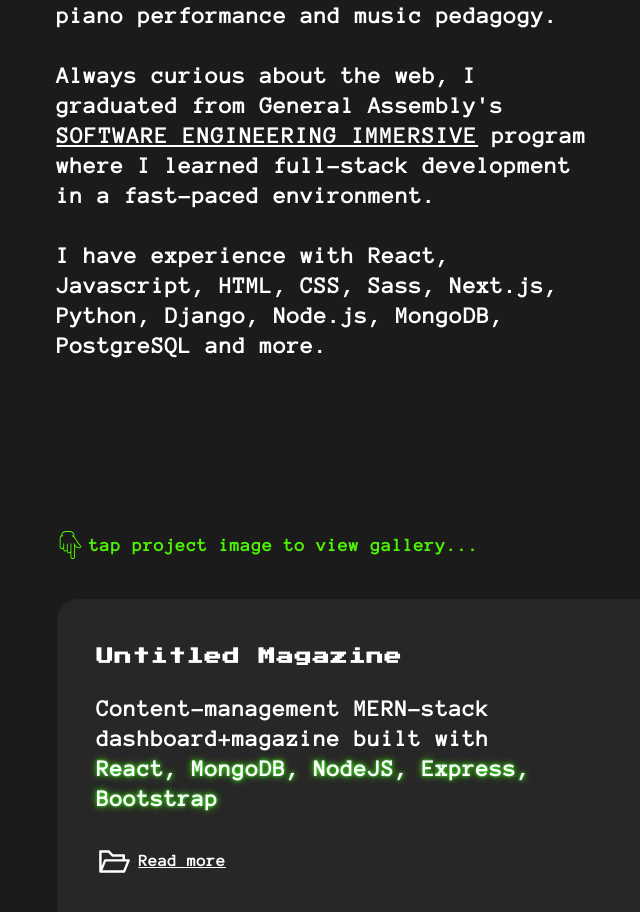
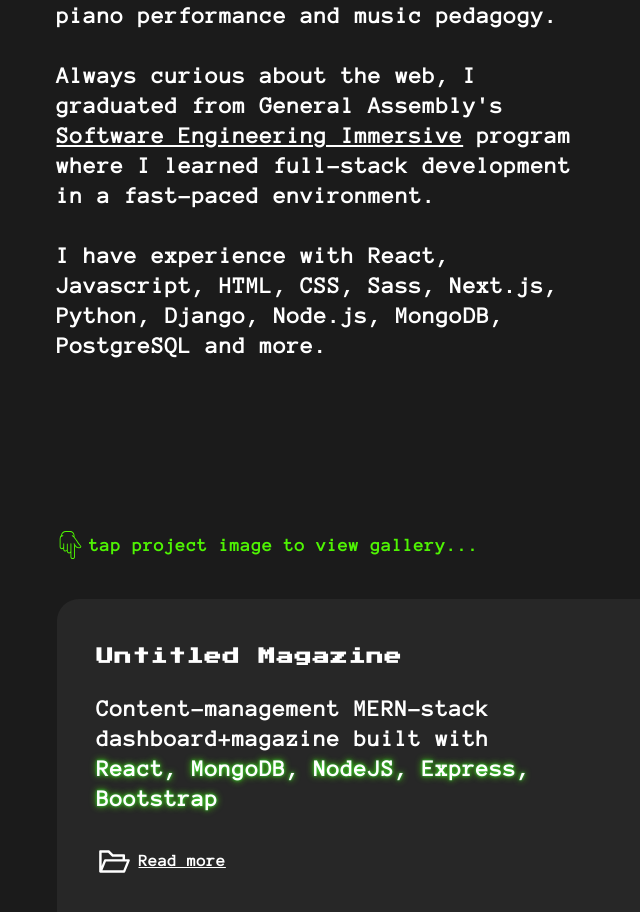
Before and after one commit to tatyanakarlen/PortfolioWebsite, a React (Create React App) app: page / in a window 1280 px wide. Shown: the part 1072-1984 px from the top of the page, without its empty margins (281-921 px from the left). Built offline with nearby package versions, Linux system fonts and the light colour scheme; a web font is replaced by a local one.

Commit message:
removed uppercase from about span

```diff
--- a/src/components/About/About.css
+++ b/src/components/About/About.css
@@ -33,3 +33,7 @@
 .download-text-container h1 {
   font-size: 2.5rem;
 }
+
+.paragraph span {
+  text-decoration: underline;
+}
--- a/src/components/About/About.jsx
+++ b/src/components/About/About.jsx
@@ -17,7 +17,7 @@ const About = () => {
         <br />
         <br />
         Always curious about the web, I graduated from General Assembly's{' '}
-        <span class="bold-underlined-text">Software Engineering Immersive</span> program where I learned
+        <span>Software Engineering Immersive</span> program where I learned
         full-stack development in a fast-paced environment.
         <br />
         <br />I have experience with React, Javascript, HTML, CSS, Sass,
```
